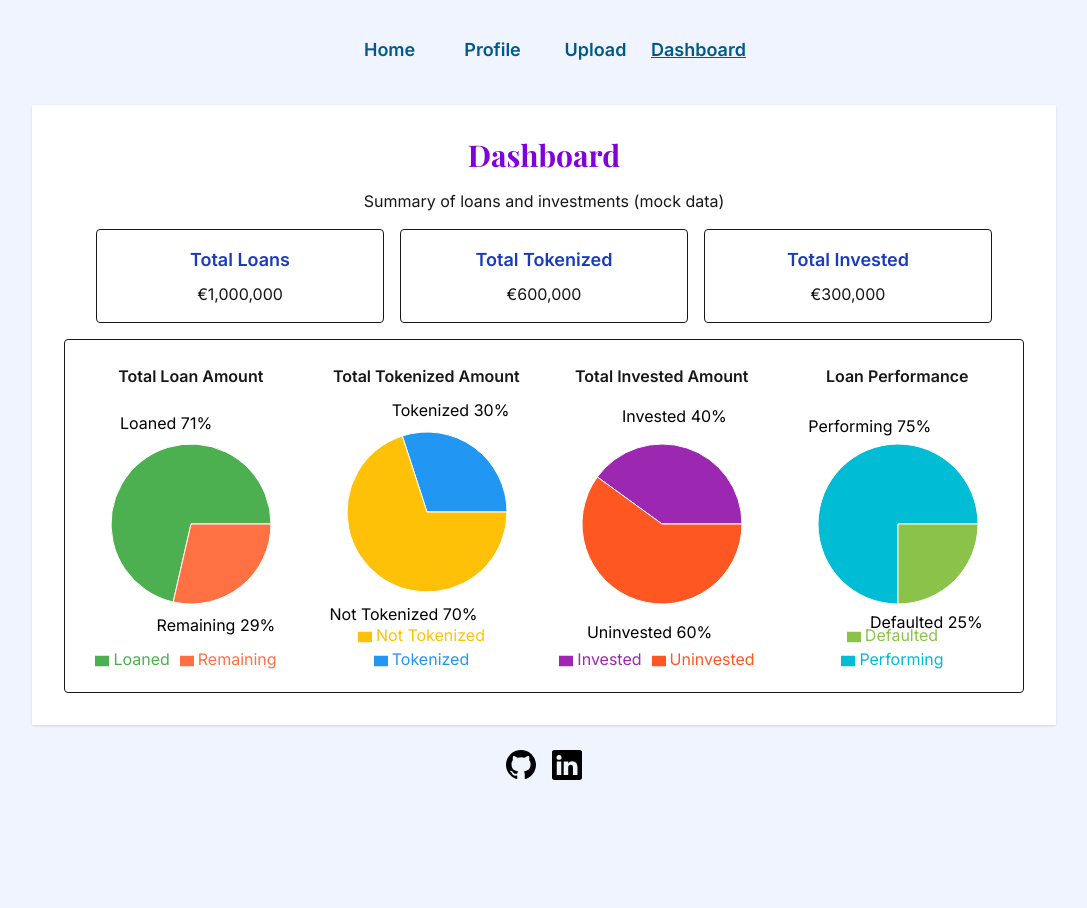
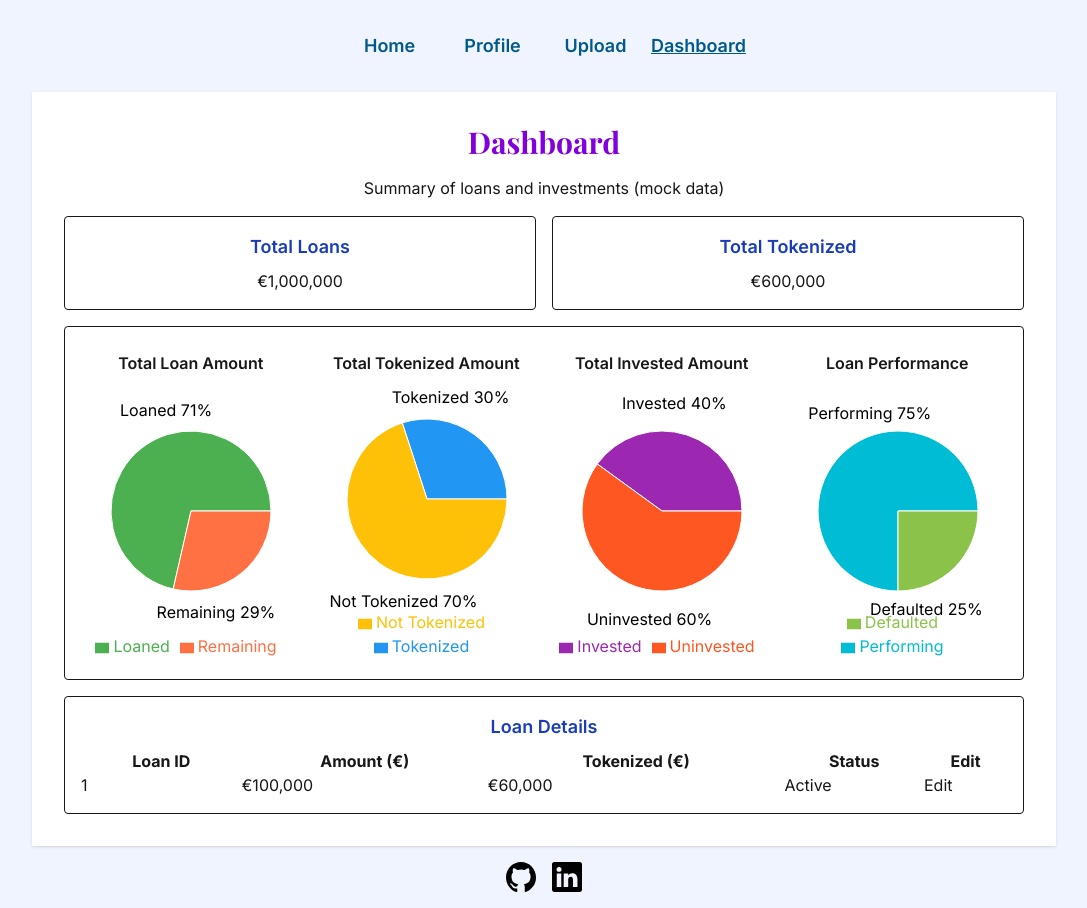
Before and after one commit to kizuyoko/loan-tokenization-dashboard, a Next.js app: page /dashboard in a window 1280 px wide. Shown: the whole page, without its empty margins (96-1183 px from the left). Before the commit the page ends 800 px from the top, so only its background shows below. Built offline with nearby package versions, Linux system fonts and the light colour scheme.

Commit message:
table to start

```diff
--- a/src/components/Dashboard.tsx
+++ b/src/components/Dashboard.tsx
@@ -1,29 +1,13 @@
-"use client";
-import { useState } from 'react';
-import { Card } from './ui/Card';
+import { Cards } from './Cards';
 import { Charts } from './charts/Charts';
+import { LoanTable } from './LoanTable';
 
 export const Dashboard = () => {
-  const [mockData, setMockData] = useState({
-    totalLoans: 1000000,
-    totalTokenized: 600000,
-    totalInvested: 300000,
-  });
-
   return (
     <>
-      <div className="grid w-full max-w-4xl grid-cols-1 gap-4 sm:grid-cols-3">
-        <Card title="Total Loans">
-          <p>€{mockData.totalLoans.toLocaleString()}</p>
-        </Card>
-        <Card title="Total Tokenized">
-          <p>€{mockData.totalTokenized.toLocaleString()}</p>
-        </Card>
-        <Card title="Total Invested">
-          <p>€{mockData.totalInvested.toLocaleString()}</p>
-        </Card>
-      </div>
+      <Cards />
       <Charts />
+      <LoanTable />
     </>
   );
 };
--- /dev/null
+++ b/src/components/LoanTable.tsx
@@ -0,0 +1,28 @@
+export const LoanTable = () => {
+  return (
+    <div className="w-full p-4 border rounded">
+      <h2 className="text-left">Loan Details</h2>
+      <table className="w-full mt-2 table-auto">
+        <thead>
+          <tr>
+            <th>Loan ID</th>
+            <th>Amount (€)</th>
+            <th>Tokenized (€)</th>
+            <th>Status</th>
+            <th>Edit</th>
+          </tr>
+        </thead>
+        <tbody>
+          {/* Mock data rows */}
+          <tr>
+            <td>1</td>
+            <td>€100,000</td>
+            <td>€60,000</td>
+            <td>Active</td>
+            <td>Edit</td>
+          </tr>
+        </tbody>
+      </table>
+    </div>
+  );
+};
```
